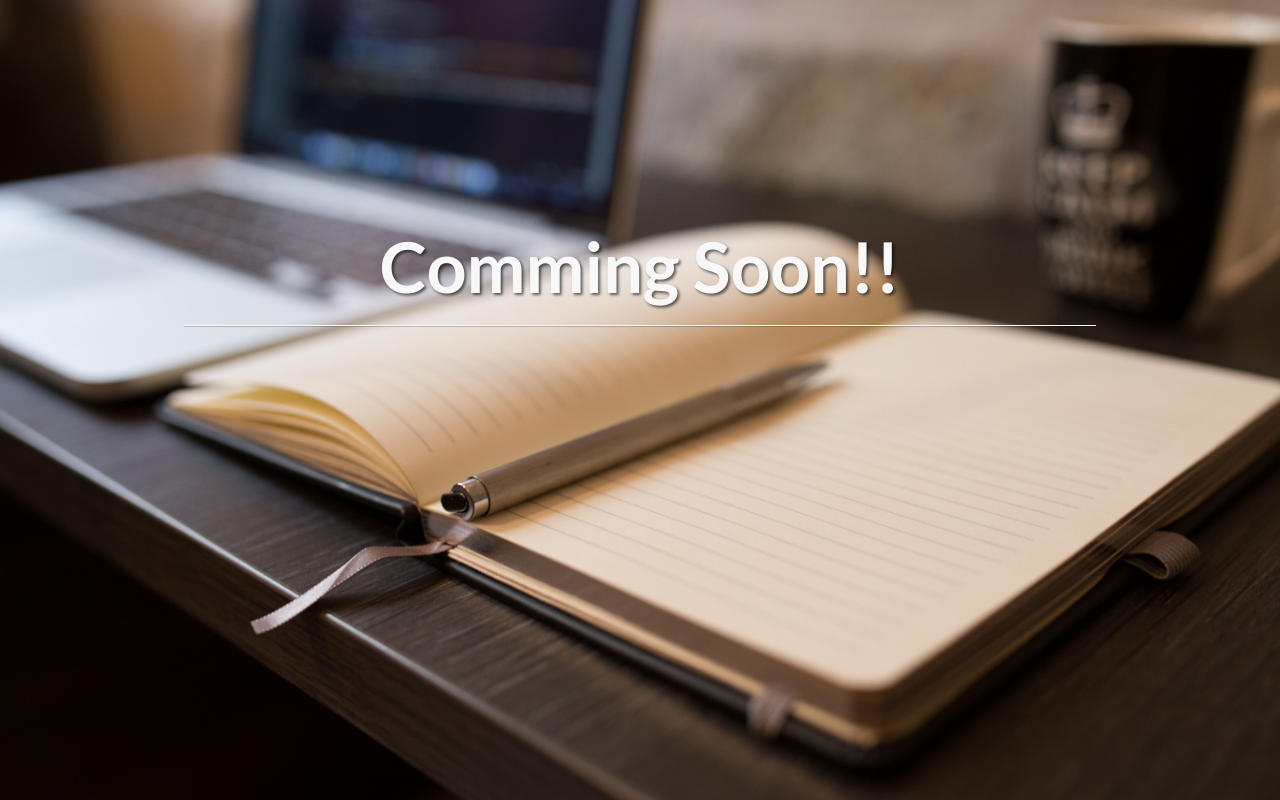
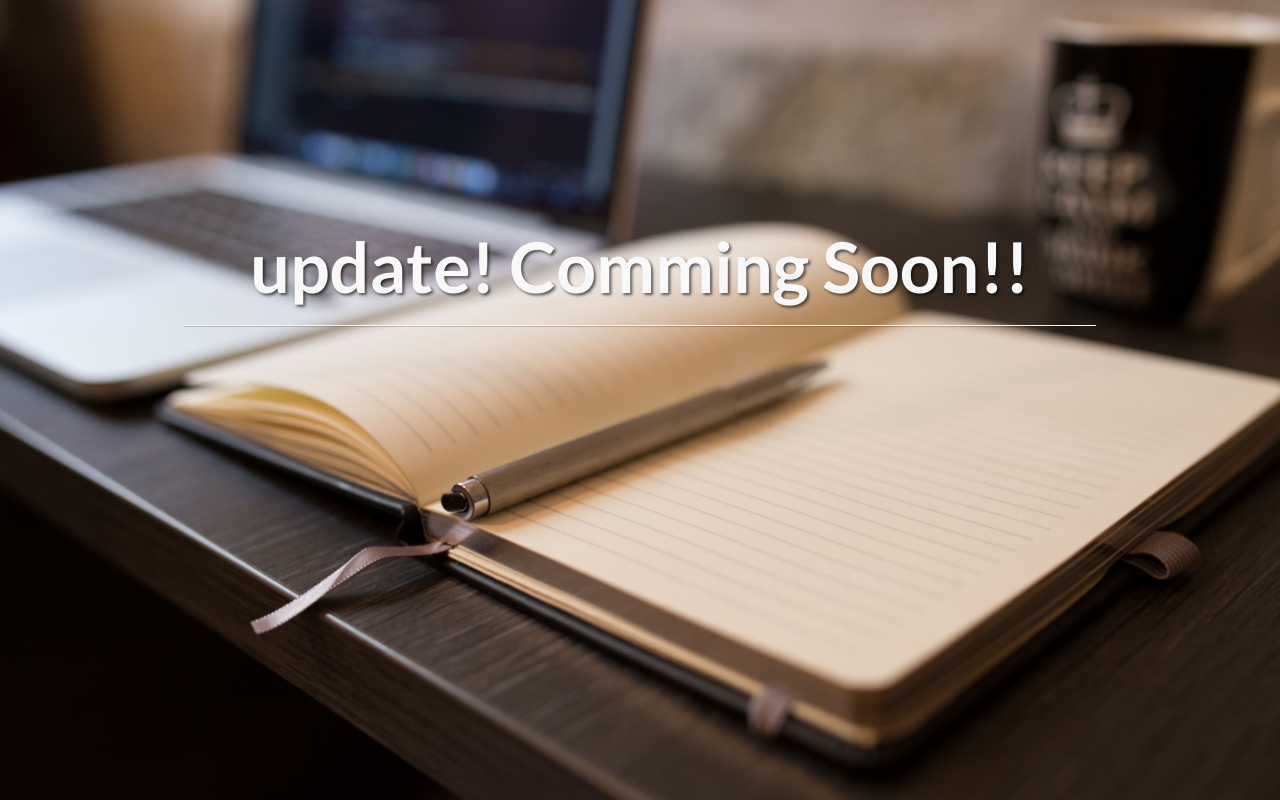
Before and after one commit to HekmatullahNaqibzada/Server-git-webhook, a plain HTML site: page index.html in a window 1280 px wide. Drawn offline with Linux system fonts and the light colour scheme.

Commit message:
added some now changes from office

```diff
--- a/index.html
+++ b/index.html
@@ -30,7 +30,7 @@
                 <div class="col-lg-12">
                     <div class="intro-message">
 
-                        <h1 id="hdrDescription">Comming Soon!!</h1>
+                        <h1 id="hdrDescription">update! Comming Soon!!</h1>
                         <hr class="intro-divider">
 
                     </div>
```
Also changed, not shown: 1 other file.
